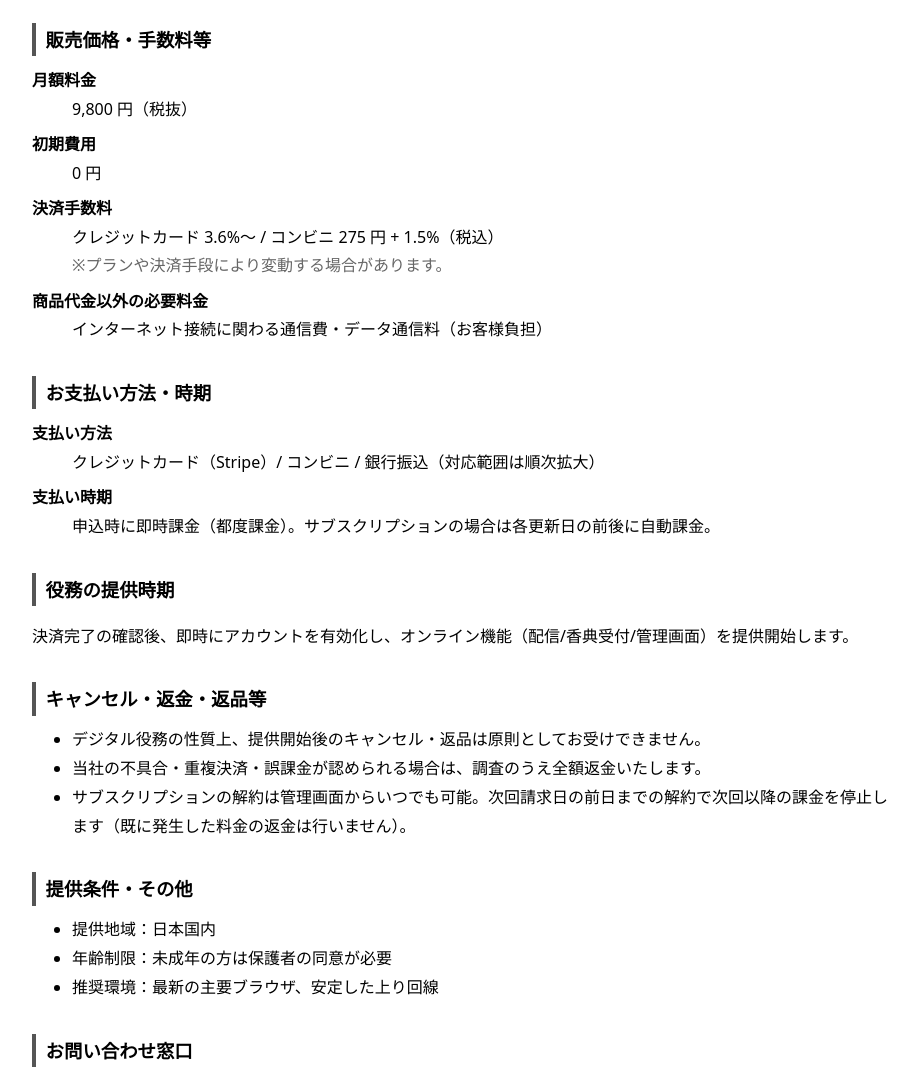
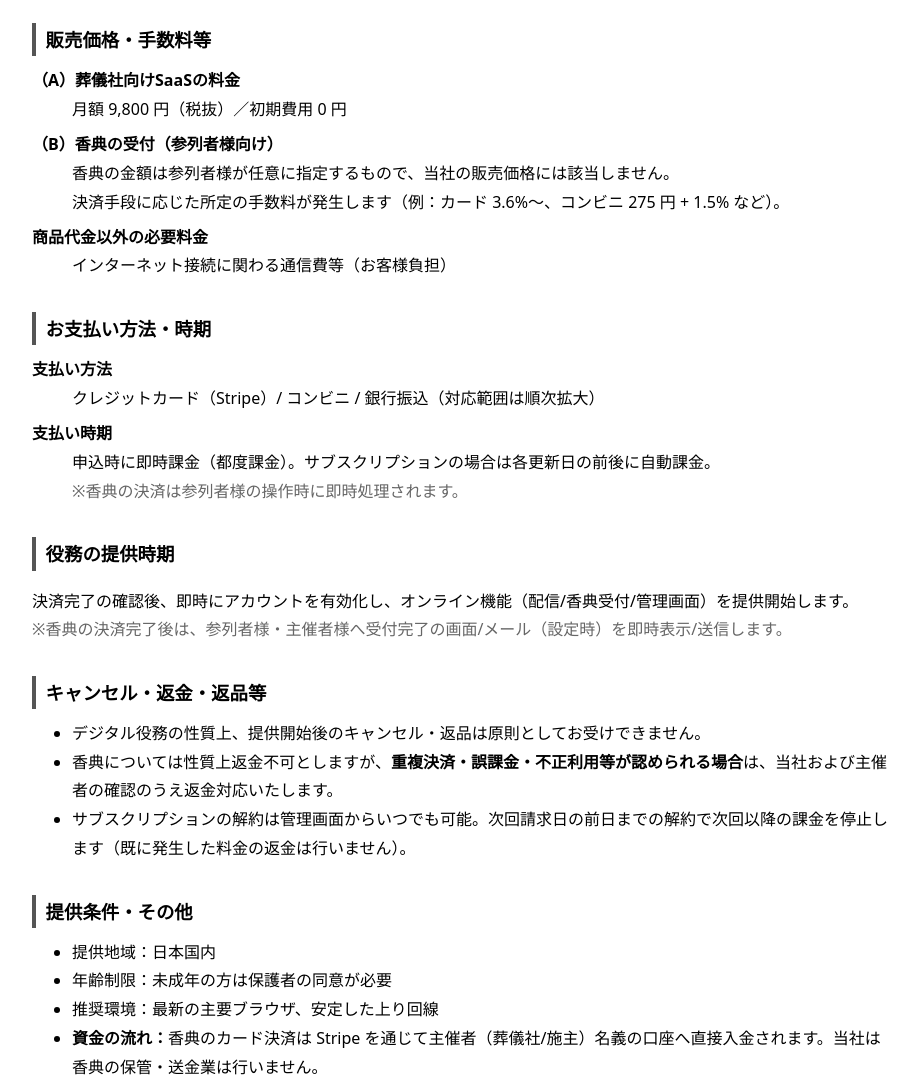
Before and after one commit to remotesougi/remotesougi.github.io, a plain HTML site: page legal/trade-law.html in a window 1280 px wide. Shown: the part 860-1945 px from the top of the page, without its empty margins (178-1096 px from the left). Drawn offline with Linux system fonts and the light colour scheme.

Commit message:
Update trade-law.html

```diff
--- a/legal/trade-law.html
+++ b/legal/trade-law.html
@@ -34,31 +34,43 @@
 <section aria-labelledby="price">
   <h2 id="price" style="font-size:1.15rem; margin:2rem 0 .6rem; border-left:4px solid #555; padding-left:.6rem;">販売価格・手数料等</h2>
   <dl style="margin:.6rem 0;">
-    <dt style="font-weight:700; margin-top:.4rem;">月額料金</dt><dd>9,800 円（税抜）</dd>
-    <dt style="font-weight:700; margin-top:.4rem;">初期費用</dt><dd>0 円</dd>
-    <dt style="font-weight:700; margin-top:.4rem;">決済手数料</dt><dd>クレジットカード 3.6%〜 / コンビニ 275 円 + 1.5%（税込）<br><span style="color:#666;">※プランや決済手段により変動する場合があります。</span></dd>
-    <dt style="font-weight:700; margin-top:.4rem;">商品代金以外の必要料金</dt><dd>インターネット接続に関わる通信費・データ通信料（お客様負担）</dd>
+    <dt style="font-weight:700; margin-top:.4rem;">（A）葬儀社向けSaaSの料金</dt>
+    <dd>月額 9,800 円（税抜）／初期費用 0 円</dd>
+
+    <dt style="font-weight:700; margin-top:.4rem;">（B）香典の受付（参列者様向け）</dt>
+    <dd>
+      香典の金額は参列者様が任意に指定するもので、当社の販売価格には該当しません。<br>
+      決済手段に応じた所定の手数料が発生します（例：カード 3.6%〜、コンビニ 275 円 + 1.5% など）。
+    </dd>
+
+    <dt style="font-weight:700; margin-top:.4rem;">商品代金以外の必要料金</dt>
+    <dd>インターネット接続に関わる通信費等（お客様負担）</dd>
   </dl>
 </section>
 
 <section aria-labelledby="payment">
   <h2 id="payment" style="font-size:1.15rem; margin:2rem 0 .6rem; border-left:4px solid #555; padding-left:.6rem;">お支払い方法・時期</h2>
   <dl style="margin:.6rem 0;">
-    <dt style="font-weight:700; margin-top:.4rem;">支払い方法</dt><dd>クレジットカード（Stripe）/ コンビニ / 銀行振込（対応範囲は順次拡大）</dd>
-    <dt style="font-weight:700; margin-top:.4rem;">支払い時期</dt><dd>申込時に即時課金（都度課金）。サブスクリプションの場合は各更新日の前後に自動課金。</dd>
+    <dt style="font-weight:700; margin-top:.4rem;">支払い方法</dt>
+    <dd>クレジットカード（Stripe）/ コンビニ / 銀行振込（対応範囲は順次拡大）</dd>
+    <dt style="font-weight:700; margin-top:.4rem;">支払い時期</dt>
+    <dd>申込時に即時課金（都度課金）。サブスクリプションの場合は各更新日の前後に自動課金。<br>
+      <span style="color:#666;">※香典の決済は参列者様の操作時に即時処理されます。</span>
+    </dd>
   </dl>
 </section>
 
 <section aria-labelledby="delivery">
   <h2 id="delivery" style="font-size:1.15rem; margin:2rem 0 .6rem; border-left:4px solid #555; padding-left:.6rem;">役務の提供時期</h2>
-  <p>決済完了の確認後、即時にアカウントを有効化し、オンライン機能（配信/香典受付/管理画面）を提供開始します。</p>
+  <p>決済完了の確認後、即時にアカウントを有効化し、オンライン機能（配信/香典受付/管理画面）を提供開始します。<br>
+  <span style="color:#666;">※香典の決済完了後は、参列者様・主催者様へ受付完了の画面/メール（設定時）を即時表示/送信します。</span></p>
 </section>
 
 <section aria-labelledby="cancel">
   <h2 id="cancel" style="font-size:1.15rem; margin:2rem 0 .6rem; border-left:4px solid #555; padding-left:.6rem;">キャンセル・返金・返品等</h2>
   <ul style="margin:.6rem 0;">
     <li>デジタル役務の性質上、提供開始後のキャンセル・返品は原則としてお受けできません。</li>
-    <li>当社の不具合・重複決済・誤課金が認められる場合は、調査のうえ全額返金いたします。</li>
+    <li>香典については性質上返金不可としますが、<strong>重複決済・誤課金・不正利用等が認められる場合</strong>は、当社および主催者の確認のうえ返金対応いたします。</li>
     <li>サブスクリプションの解約は管理画面からいつでも可能。次回請求日の前日までの解約で次回以降の課金を停止します（既に発生した料金の返金は行いません）。</li>
   </ul>
 </section>
@@ -69,6 +81,7 @@
     <li>提供地域：日本国内</li>
     <li>年齢制限：未成年の方は保護者の同意が必要</li>
     <li>推奨環境：最新の主要ブラウザ、安定した上り回線</li>
+    <li><strong>資金の流れ：</strong>香典のカード決済は Stripe を通じて主催者（葬儀社/施主）名義の口座へ直接入金されます。当社は香典の保管・送金業は行いません。</li>
   </ul>
 </section>
 
```
